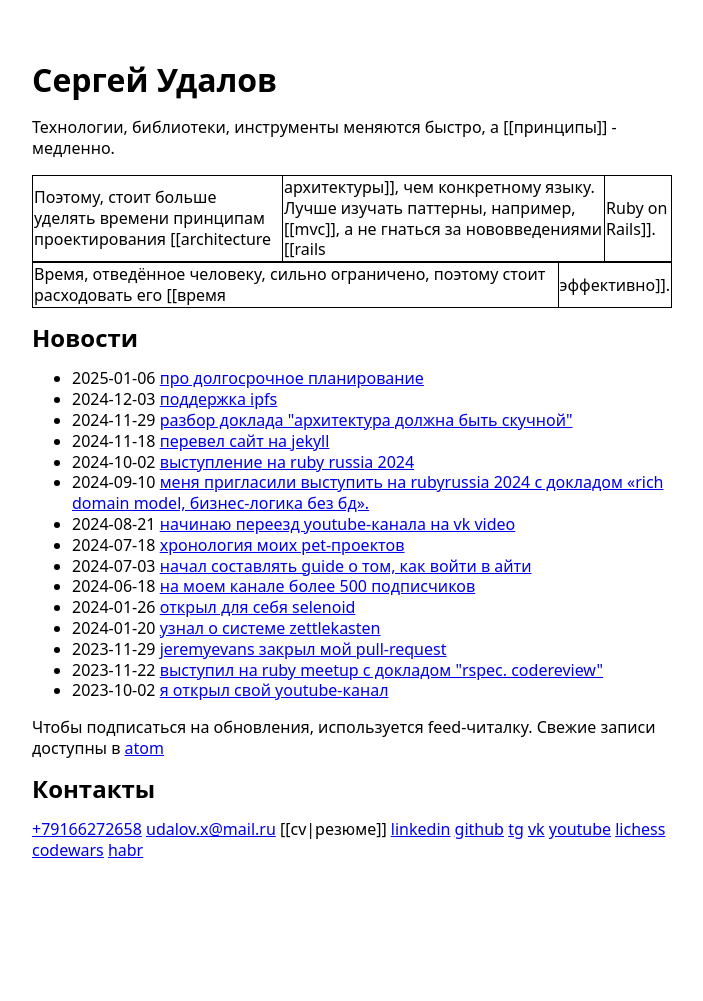
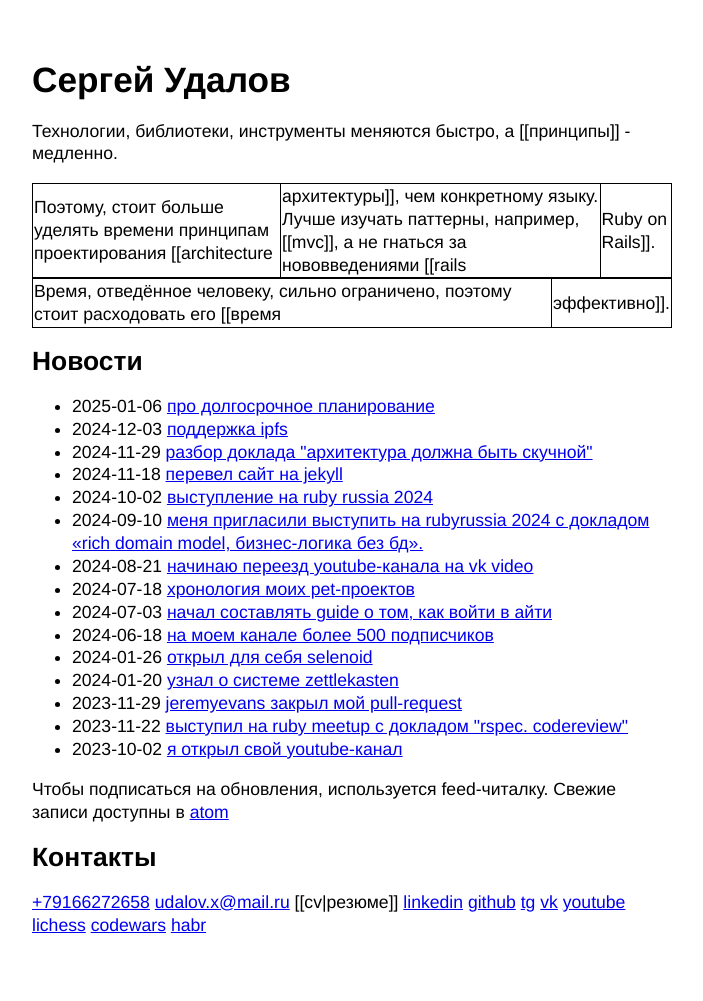
Before and after one commit to sergio-fry/blog, a Jekyll site: the page built from index.md, in a window 1280 px wide. Shown: the whole page, without its empty margins (288-991 px from the left). Built offline with Jekyll 4.4.1, drawn with Linux system fonts in a browser that asks for light colours; before the commit the page ends 925 px from its top, so only the background shows below that.

Commit message:
vault backup: 2025-01-15 14:22:01
Affected files:
_sass/no-style-please.scss

```diff
--- a/_sass/no-style-please.scss
+++ b/_sass/no-style-please.scss
@@ -1,9 +1,10 @@
 body {
   color: black;
   background-color: white;
-  font-family: system-ui,-apple-system,Segoe UI,Roboto,Ubuntu,Cantarell,Noto Sans,sans-serif;
-  font-size: 1.0rem;
-  line-height: 1.3rem;
+  font-family: "Helvetica Neue","Segoe UI",Roboto,Ubuntu,Cantarell,"Noto Sans",sans-serif;
+
+  font-size: 1.1rem;
+  line-height: 1.43rem;
 }
 
 .wrapper {
```
